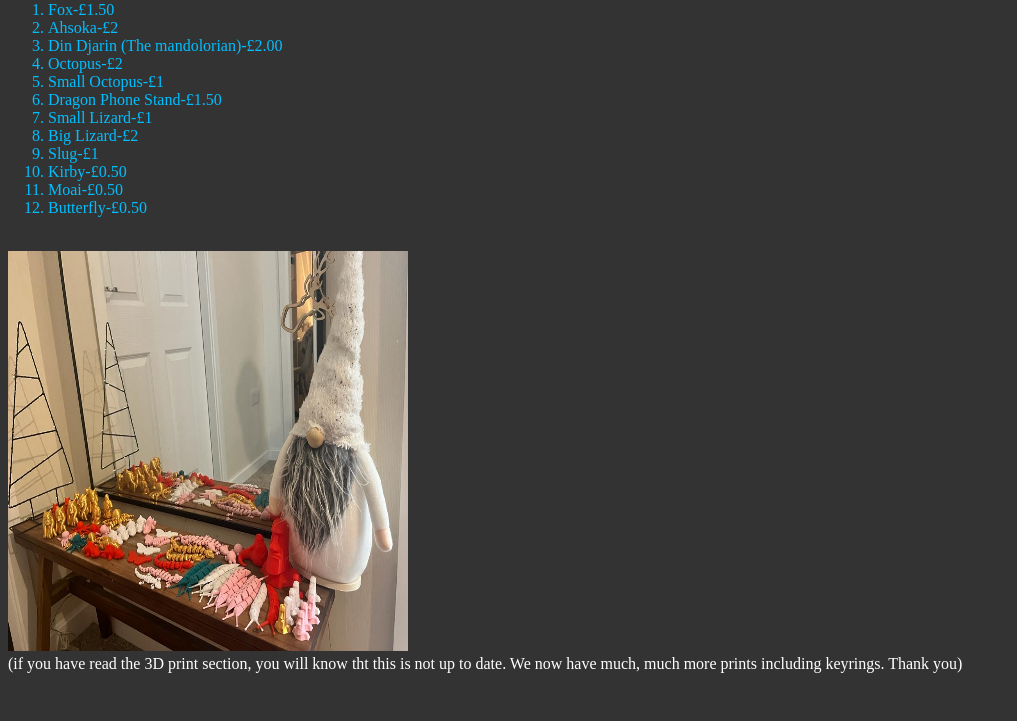
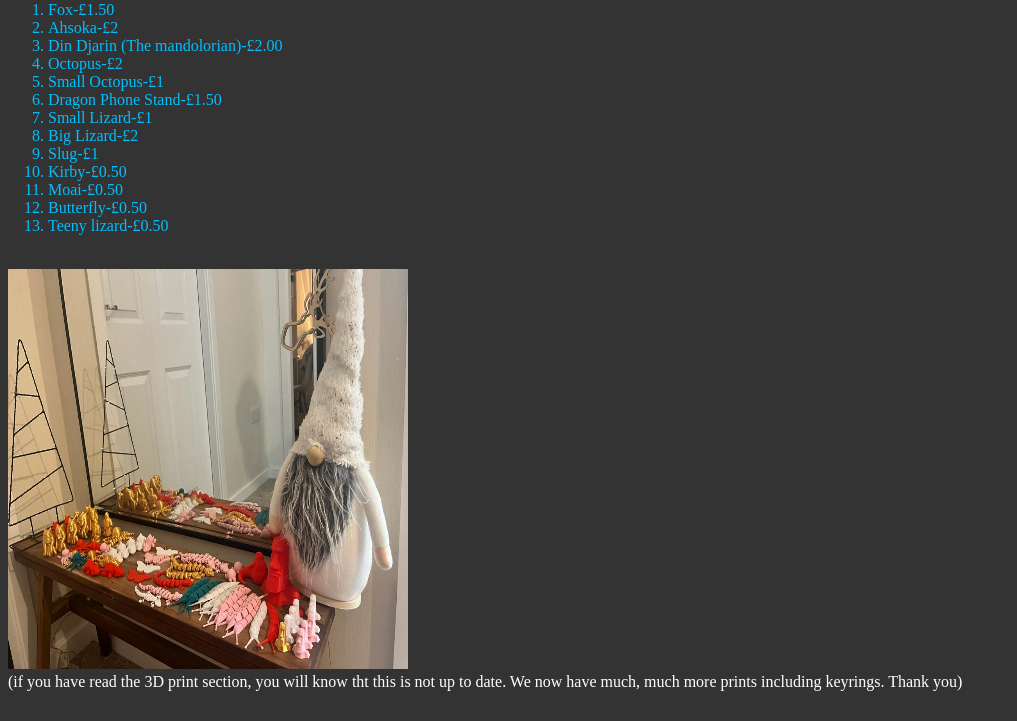
Before and after one commit to The3Dverse/the3dverse, a plain HTML site: page 3D_print_price_list.html in a window 1280 px wide. Shown: the part 79-800 px from the top of the page, without its empty margins (0-1017 px from the left). Drawn offline with Linux system fonts and the light colour scheme.

Commit message:
Add files via upload

```diff
--- a/3D_print_price_list.html
+++ b/3D_print_price_list.html
@@ -22,6 +22,7 @@
            <li>Kirby-£0.50</li>
            <li>Moai-£0.50</li>
            <li>Butterfly-£0.50</li>
+           <li>Teeny lizard-£0.50</li>
 
 
 
```
